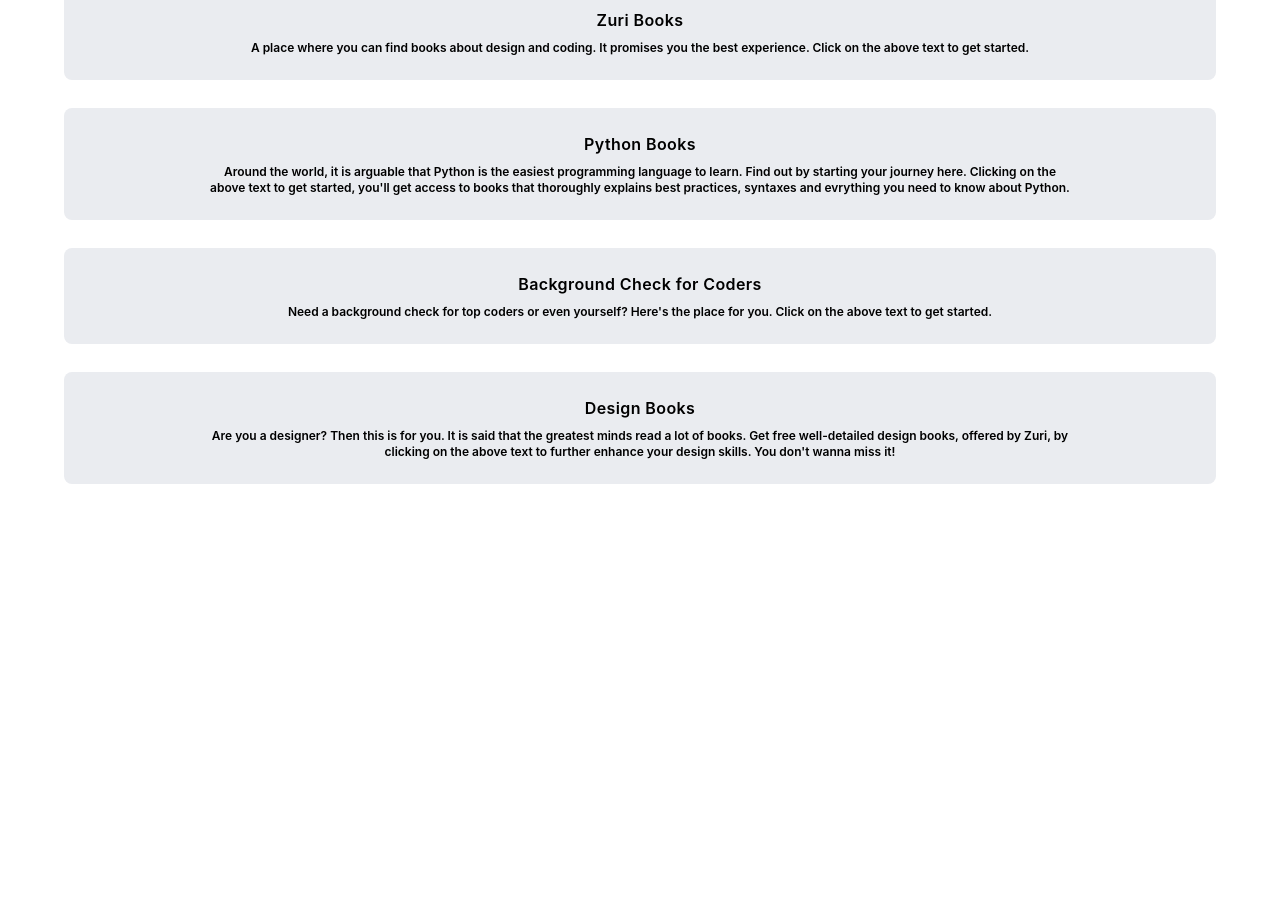
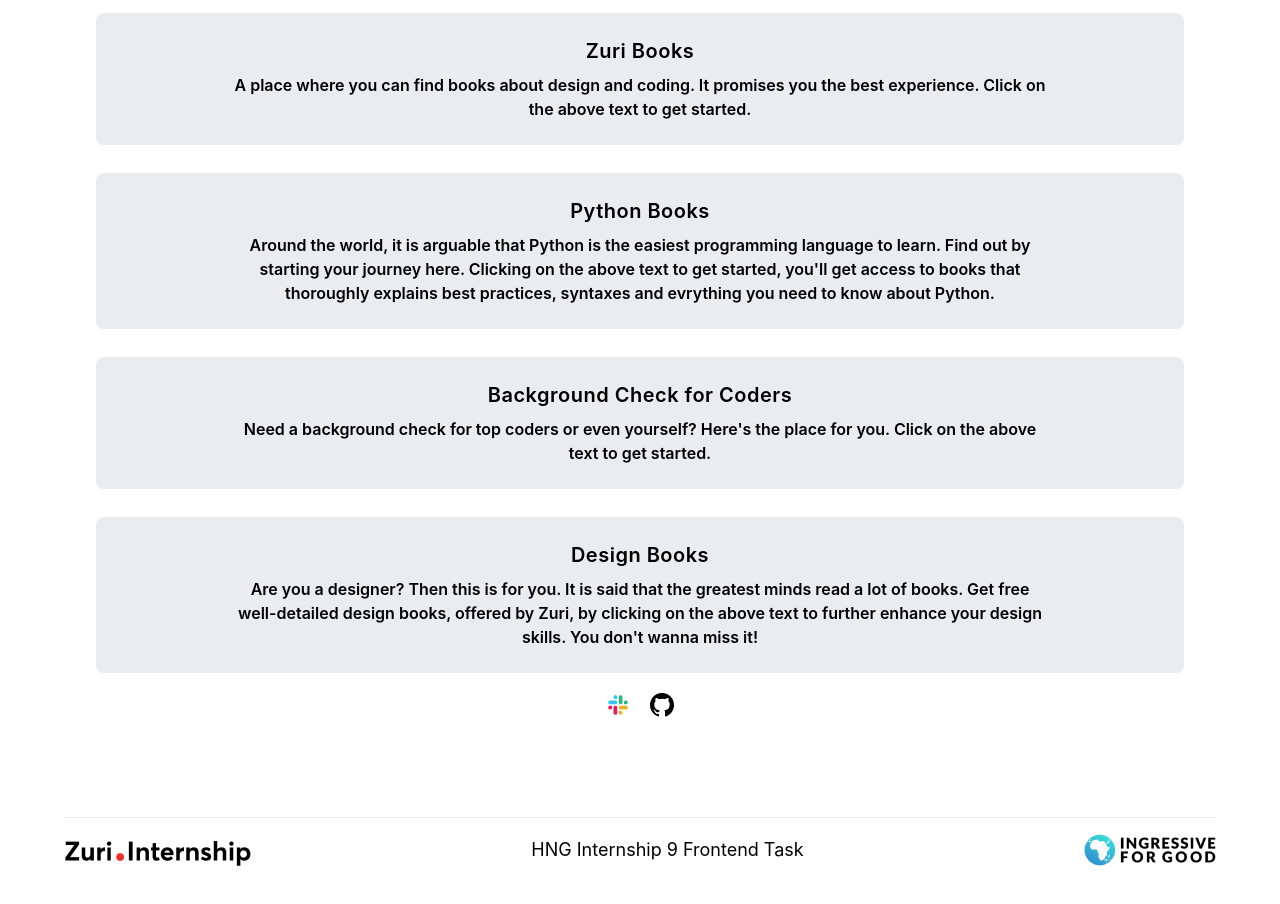
Before and after one commit to Zrnited/Linktree, a React (Create React App) app: page / in a window 1280 px wide. Shown: the part 440-1344 px from the top of the page. Before the commit the page ends 964 px from the top, so only its background shows below. Built offline with nearby package versions, Linux system fonts and the light colour scheme.

Commit message:
New commits

```diff
--- a/src/App.css
+++ b/src/App.css
@@ -0,0 +1,8 @@
+.hidebar {
+  top: -100%;
+}
+
+.showbar {
+  top: 0;
+  transition: 450ms;
+}
--- a/src/index.css
+++ b/src/index.css
@@ -12,6 +12,10 @@ body {
   -moz-osx-font-smoothing: grayscale;
 }
 
+body.hide {
+  overflow-y: hidden;
+}
+
 code {
   font-family: source-code-pro, Menlo, Monaco, Consolas, 'Courier New',
     monospace;
--- a/src/pages/Home.js
+++ b/src/pages/Home.js
@@ -3,26 +3,103 @@ import profileImage from '../assets/zrnited.png'
 import { links } from '../components/data'
 import {IoMdShareAlt} from 'react-icons/io'
 import {HiDotsHorizontal} from 'react-icons/hi'
+import giticon from '../assets/giticon.png'
+import slackicon from '../assets/slackicon.png'
+import zurilogo from '../assets/zurilogo.png';
+import zurisecondlogo from '../assets/secondloogo.png';
+import { AiOutlineClose } from 'react-icons/ai';
 
 const Home = () => {
 
+  const [sidebar, setSidebar] = React.useState(false);
+
+  if(sidebar){
+    document.body.classList.add('hide')
+  } else {
+    document.body.classList.remove('hide');
+  }
+
+  window.addEventListener('resize', ()=>{
+    if(window.innerWidth > 640){
+      setSidebar(false);
+    }
+  })
+
   return (
     <div className='flex flex-col items-center pt-16 gap-5 pb-10 z-20'>
-      <div className='absolute top-12 right-6 cursor-pointer w-40 h-40 rounded-full border-2 border-dotted border-gray-300 flex items-center text-gray-400 justify-center hover:bg-gray200 transition ease-in-out delay-100 hover:shadow-outline'>
+
+      {/* SIDEBAR */}
+
+      <div className={!sidebar ? 'hidebar w-full fixed top-0 right-0 left-0 h-auto bg-black z-10 flex flex-col items-center bg-gray-100 p-5 border shadow flex' : 'showbar w-full fixed top-0 right-0 left-0 h-auto bg-black z-10 flex flex-col items-center bg-gray-100 p-5 border shadow flex'}>
+        <div className='w-full flex flex-row justify-end'>
+          <button
+            className='bg-gray-100 border border-gray-400 text-black text-base rounded-full p-2 bg-white font-semibold hover:bg-gray-200 text-xl hover:border hover:border-gray-500 hover:text-gray-500 hover:rounded-full transition ease-in-out delay-100'
+              onClick={()=>setSidebar(!sidebar)}
+            >
+              <AiOutlineClose />
+          </button>
+        </div>
+        <h1 className='text-black uppercase'>app designed by zrnited</h1>
+
+          <div className='flex flex-row gap-5 mt-5'>
+            <a href='https://slack.com/Mayowa' target={'_blank'} rel="noreferrer">
+              <img
+                id='slack'
+                src={slackicon}
+                alt='git-icon'
+              />
+            </a>
+
+            <a href='https://github.com/Zrnited'target="_blank" rel="noreferrer">
+              <img
+                src={giticon}
+                alt='slack-icon'
+              />
+            </a>
+        </div>
+
+        <div className='w-full flex flex-col justify-center items-center gap-2'>
+          <div className='w-full h-2 bg-gray-500 mt-4'></div>
+          <div className='flex flex-row w-90 items-center justify-center gap-4'>
+            <div className='w-1/2 flex justify-center items-center'>
+              <a href='https://zuri.com' target={'_blank'} rel='noreferrer'>
+                <img
+                  src={zurilogo}
+                  alt='zuri-logo'
+                  className='w-2/3'
+                />
+              </a>
+            </div>
+
+            <div className='w-1/2 flex justify-end items-center'>
+              <a href='https://zuri.com' target={'_blank'} rel='noreferrer'>
+                <img
+                  src={zurisecondlogo}
+                  alt='zuri-logo'
+                  className='w-2/3'
+                />
+              </a>
+            </div>
+          </div>
+          <p className='text-base mt-2'>HNG Internship 9 Frontend Task</p>
+        </div>
+      </div>
+
+      {/* SIDEBAR ENDS */}
+
+      <div
+        className='absolute top-12 right-6 cursor-pointer w-40 h-40 rounded-full border-2 border-dotted border-gray-300 flex items-center text-gray-400 justify-center hover:bg-gray200 transition ease-in-out delay-100 hover:shadow-outline sm:hidden'
+        onClick={()=>setSidebar(!sidebar)}
+        >
         <HiDotsHorizontal />
       </div>
-
-      {/* <img
-        src={shareMobile}
-        alt='share-icon'
-        className='absolute top-12 right-6 cursor-pointer'
-        onClick={()=>{
-          alert('clicked!');
-        }}
-      /> */}
+      <div className=' hidden absolute top-12 right-6 cursor-pointer w-40 h-40 rounded-full border-2 border-dotted border-gray-300 flex items-center text-gray-400 justify-center hover:bg-gray200 transition ease-in-out delay-100 hover:shadow-outline sm:flex sm:items-center sm:justify-center lg:right-72'>
+        <IoMdShareAlt />
+      </div>
 
       <div>
         <img
+          id='profile_img'
           src={profileImage}
           alt='profile-pic'
           className='w-88 h-90 rounded-full'
@@ -30,23 +107,60 @@ const Home = () => {
       </div>
 
       <div>
-        <h1 className='font-bold text-18'> Kolawole Mayowa </h1>
+        <h1 id='twitter' className='font-bold text-18 lg:text-xl'> Kolawole Mayowa </h1>
       </div>
 
-      <div className='w-full flex flex-col justify-center items-center gap-7'>
+      <div className='w-full flex flex-col justify-center items-center gap-7 lg:mt-5'>
         {links.map((link, index)=>{
           return (
-            <div key={index} className='bg-gray200 w-90 text-center cursor-default text-base font-semibold flex flex-col items-center gap-2 py-6 rounded-lg hover:bg-gray300 transition ease-in-out delay-100 hover:border-solid hover:border hover:border-gray-400'>
+            <div key={index} className='bg-gray200 w-90 text-center cursor-default text-base font-semibold flex flex-col items-center gap-2 py-6 rounded-lg hover:bg-gray300 transition ease-in-out delay-100 hover:border-solid hover:border hover:border-gray-400 lg:w-85'>
               <button id={link.id}>
-                <a href={link.link} rel='noreferrer' target={'_blank'} className='tracking-wide hover:opacity-75 transition ease-in-out delay-100'>{link.name}</a>
+                <a href={link.link} rel='noreferrer' target={'_blank'} className='tracking-wide hover:opacity-75 transition ease-in-out delay-100 sm:text-lg md:text-xl'>{link.name}</a>
               </button>
-              {link.additionalText && <p className='text-xs w-3/4'>{link.additionalText}</p>}
+              {link.additionalText && <p className='text-xs w-3/4 sm:text-sm md:text-base'>{link.additionalText}</p>}
             </div>
           )
         })}
       </div>
 
-      {/* ADD TWO MORE DIVS */}
+      {/* ADD SOCIAL MEDIA LINKS DIV AND A FOOTER */}
+      <div className='hidden sm:flex sm:flex-row gap-5'>
+        <a href='https://slack.com/Mayowa' target={'_blank'} rel="noreferrer">
+          <img
+            id='slack'
+            src={slackicon}
+            alt='git-icon'
+          />
+        </a>
+
+        <a href='https://github.com/Zrnited'target="_blank" rel="noreferrer">
+          <img
+            src={giticon}
+            alt='slack-icon'
+          />
+        </a>
+      </div>
+
+      <footer className='hidden sm:flex sm:flex-col w-90 mt-20'>
+        <div className='w-full h-2 bg-gray200 mb-4'></div>
+        <div className='sm:flex sm:flex-row w-full gap-4 items-center justify-between'>
+          <a href='https://zuri.com' target={'_blank'} rel='noreferrer'>
+            <img
+              src={zurilogo}
+              alt='zuri-logo'
+              className='sm:w-4/5 lg:w-full'
+            />
+          </a>
+          <p className='lg:text-lg'>HNG Internship 9 Frontend Task</p>
+          <a href='https://zuri.com' target={'_blank'} rel='noreferrer'>
+            <img
+              src={zurisecondlogo}
+              alt='zuri-logo'
+              className='sm:w-4/5 lg:w-full'
+            />
+          </a>
+        </div>
+      </footer>
     </div>
   )
 }
--- a/tailwind.config.js
+++ b/tailwind.config.js
@@ -15,14 +15,21 @@ module.exports = {
       },
       width: {
         90: '90%',
+        85: '85%',
         88: '88px',
-        40: '40px'
+        40: '40px',
+        10: '10px'
       },
       height: {
         90: '93px',
-        40: '40px'
+        40: '40px',
+        2: '1px',
+        10: '10px'
       }
     },
+    objectPosition: {
+      100: '-100%'
+    }
   },
   plugins: [],
 }
```
Also changed, not shown: src/assets/secondloogo.png (added), src/assets/zurilogo.png (added).
